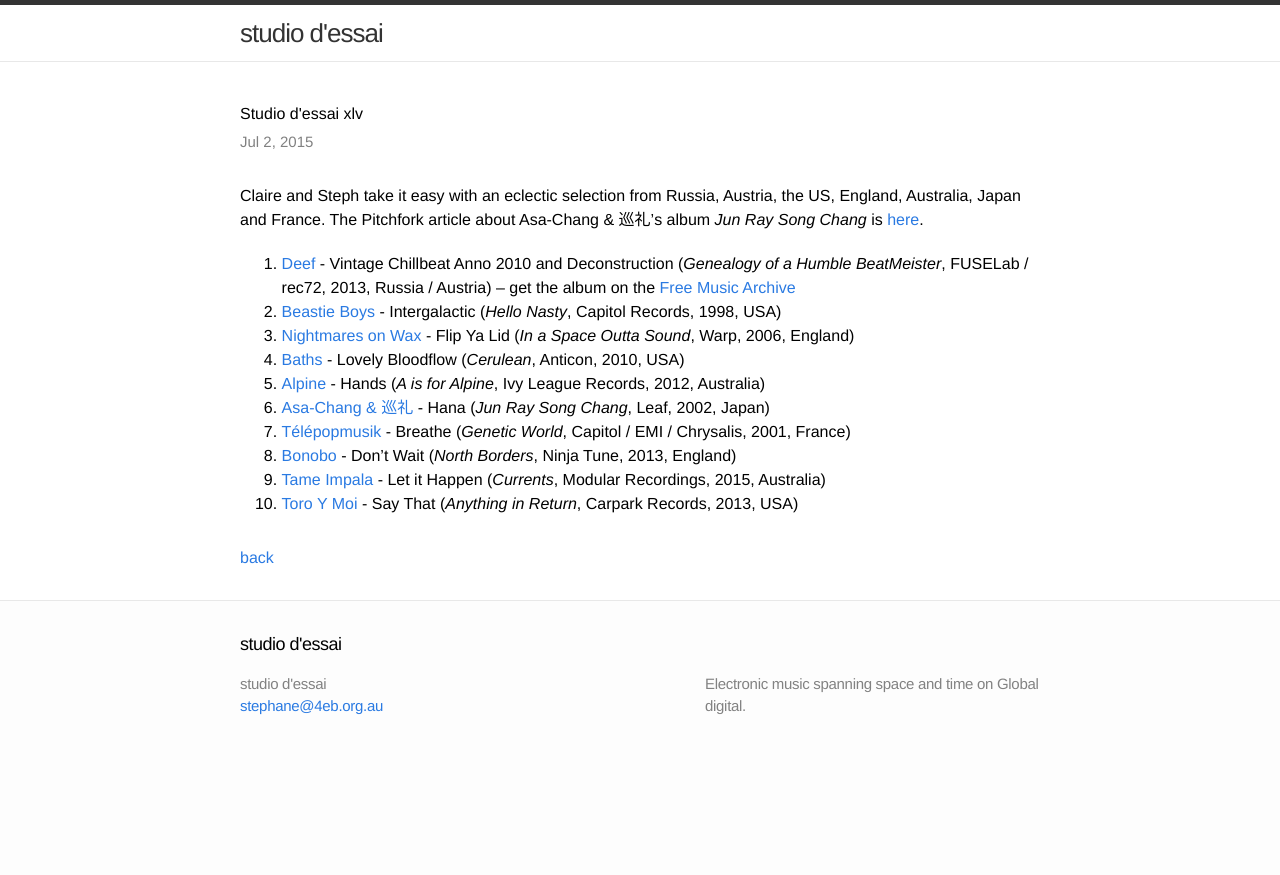
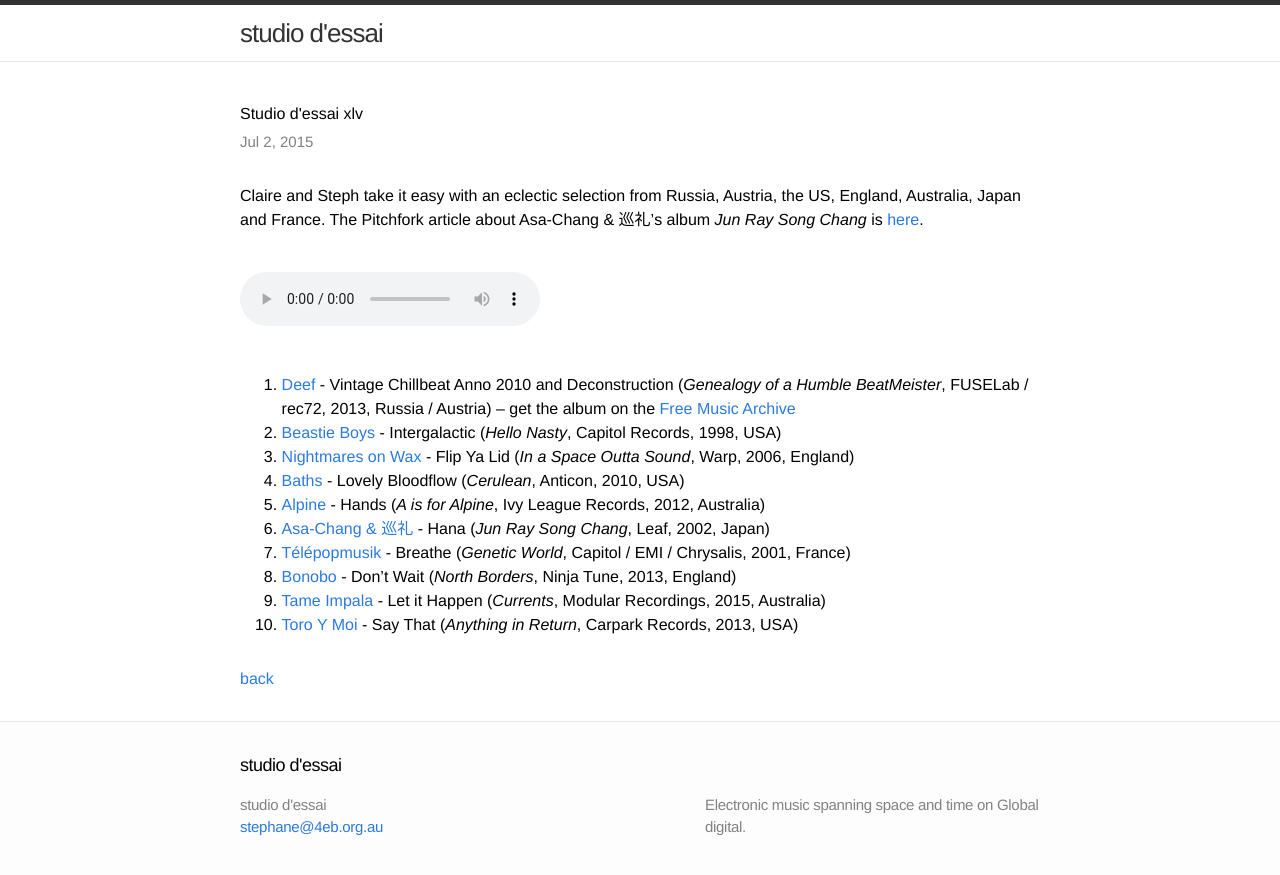
Before and after one commit to studio-dessai/studio-dessai.github.io, a Jekyll site: the page built from _posts/2015-07-02-sdexlv.md, in a window 1280 px wide. Shown: the top 875 px of the page. Built offline with Jekyll 4.4.1, drawn with Linux system fonts in a browser that asks for light colours.

Commit message:
legal stream

```diff
--- a/_posts/2015-07-02-sdexlv.md
+++ b/_posts/2015-07-02-sdexlv.md
@@ -4,6 +4,10 @@ title: "Studio d'essai xlv"
 ---
 
 Claire and Steph take it easy with an eclectic selection from Russia, Austria, the US, England, Australia, Japan and France. The Pitchfork article about Asa-Chang & 巡礼's album _Jun Ray Song Chang_ is [here](http://pitchfork.com/reviews/albums/307-jun-ray-song-chang/).
+
+<audio src="http://emit-media-production.s3.amazonaws.com/4eb-d/studio-dessai/2015/07/02/2200/201507022200_studio-dessai_64.m4a" controls>
+Your browser cannot play embedded audio. Download a better browser: but in the meantime, listen to the episode by downloading it below.
+</audio>
 
 1. [Deef](http://musicbrainz.org/artist/4e1edbee-5bd0-4063-9ef8-6457acd3b41d) - Vintage Chillbeat Anno 2010 and Deconstruction (_Genealogy of a Humble BeatMeister_, FUSELab / rec72, 2013, Russia / Austria) – get the album on the [Free Music Archive](http://freemusicarchive.org/music/deef/Genealogy_of_a_humble_BeatMeister/)
 1. [Beastie Boys](http://musicbrainz.org/artist/9beb62b2-88db-4cea-801e-162cd344ee53) - Intergalactic (_Hello Nasty_, Capitol Records, 1998, USA)
```
